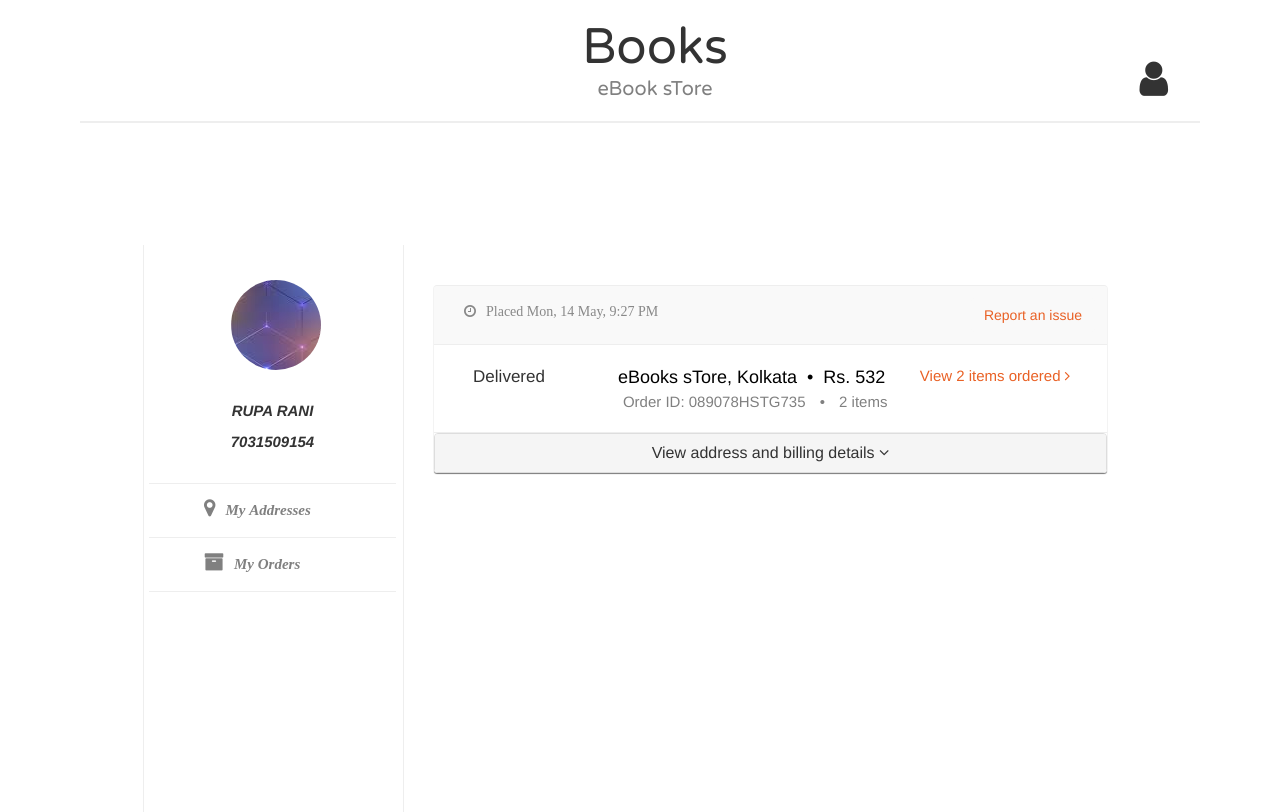
After one commit to Rupa1995/ebook_store, a PHP site: page /user/order.php in a window 1280 px wide. The commit adds this page. Run offline with PHP 8.4, Linux system fonts and the light colour scheme.

Commit message:
created order list page

```diff
--- a/admin/book.php
+++ b/admin/book.php
@@ -21,7 +21,7 @@
   <div class="header-top">
     <div class="upper-header container">
       <div class="logo">
-          <a href="index.php">
+          <a href="home.php">
             <h1>Books</h1>
             <span>eBook sTore</span>
           </a>
--- a/admin/book_category.php
+++ b/admin/book_category.php
@@ -20,7 +20,7 @@
   <div class="header-top">
     <div class="upper-header container">
       <div class="logo">
-          <a href="index.php">
+          <a href="home.php">
             <h1>Books</h1>
             <span>eBook sTore</span>
           </a>
--- a/admin/order.php
+++ b/admin/order.php
@@ -20,7 +20,7 @@
   <div class="header-top">
     <div class="upper-header container">
       <div class="logo">
-          <a href="index.php">
+          <a href="home.php">
             <h1>Books</h1>
             <span>eBook sTore</span>
           </a>
--- a/admin/publisher.php
+++ b/admin/publisher.php
@@ -20,7 +20,7 @@
   <div class="header-top">
     <div class="upper-header container">
       <div class="logo">
-          <a href="index.php">
+          <a href="home.php">
             <h1>Books</h1>
             <span>eBook sTore</span>
           </a>
--- a/admin/user.php
+++ b/admin/user.php
@@ -20,7 +20,7 @@
   <div class="header-top">
     <div class="upper-header container">
       <div class="logo">
-          <a href="index.php">
+          <a href="home.php">
             <h1>Books</h1>
             <span>ebook store</span>
           </a>
--- a/index.php
+++ b/index.php
@@ -46,7 +46,7 @@
                         {
                           echo '<li><a href="./edit_profile.php?uid='.$_SESSION['userID'].'">Edit Profile</a></li>';
                           echo '<li><a href="./user/cart_item.php">Cart</a></li>';
-                          echo '<li><a href="#">Order</a></li>';
+                          echo '<li><a href="./user/order.php">Order</a></li>';
                           echo '<li><a href="./user/wishlist_item.php">Wishlist</a></li>';
                           echo '<li><a href="./logout.php" class="login_user">Logout</i></a></li>';
                         }
--- a/stylesheets/main.css
+++ b/stylesheets/main.css
@@ -177,16 +177,6 @@ backface-visibility: hidden;
   opacity: 99;
   width: 100%;
 }
-.glyphicon {
-  color: #fff;
-  font-size: 30px;
-  position: absolute;
-  top: 50%;
-  left: 50%;
-  transform: translate(-50%, -50%);
-  -ms-transform: translate(-50%, -50%);
-  white-space: nowrap;
-}
 
 /*.admin-box .text-box{position: absolute; top: 50%; left: 50%; transform: translate(-50%, -50%);}*/
 
@@ -262,3 +252,38 @@ hr{margin-bottom: 15px!important;}
   opacity: 1;
   right: 0;
 }
+/*---------------------------order-----------------------------*/
+.my-profile{width: 994px; padding-top: 105px; position: relative; margin: 0 auto 15px;}
+.card{background-color: whitesmoke; border-radius: 3px; box-shadow: 0 2px 2px 0 hsla(0,0%,78%, .5);}
+.my-profile_left{border-left: 1px solid #eee; padding: 5px; float: left; min-height: 567px; vertical-align: top;width: 258px;}
+.my-profile_right{width: calc(100% - 260px); border-left: 1px solid #eee; float: right; vertical-align: top;position: relative;min-height: 567px;}
+.profile-nav_detail{padding: 30px 0; text-align: center; border-bottom: 1px solid #eee;}
+.account-profile-img{height: 90px; width: 90px; border-radius: 90px; margin-left: 33%; background-image: url("../images/profile-logo.jpeg");}
+.account-profile-name{color: #333; font-size: 14px; font-weight: 500; padding-top: 30px;}
+.account-profile-phone{font-size: 12px; padding-top: 10px;}
+.profile-nav_list{line-height: 53px; list-style: none; display: block;}
+.list-unstyled{list-style: none; padding-left: 0; margin-top: 0; margin-bottom: 0;}
+.profile-item-list{border-bottom: 1px solid #eee; cursor: pointer; font-size: 14px; display: list-item;}
+.item-text{padding: 0 55px; color: gray; font-size: 20px;}
+.fa-map-marker::before , .fa-archive::before, .fa-clock-o::before{padding-right: 10px;}
+.my-cart{font-size: 14px; padding: 40px 30px 0; color: #888;}
+.my-cart-box{ border-radius: 3px; box-shadow: 0 1px 1px gray; }
+.my-cart-box-header{background-color: #f9f9f9; border-top: 1px solid #eee; border-bottom: 1px solid #eee; border-top-left-radius: 3px;border-top-right-radius: 3px; font-weight: 500; padding: 12px 0 12px 30px;}
+.my-cart-box-header-date{padding-top: 6px; float: left;}
+.report-issue{font-size: 12px; margin-right: 12px; padding: 8px 9px; background-color: #f9f9f9; border: 1px solid #e96125; color: #e96125; float: right;}
+.my-order-timeline{font-size: 14px; padding: 0; width: 160px; display: inline-block; margin: 0; vertical-align: top;word-break: break-all;}
+.timeline{text-align: left;position: relative; color: #333; margin-left: -50px;}
+.timeline-box{text-align: center; font-size: 17px;}
+.my-order{padding: 20px;}
+.my-order-header{display: inline-block; cursor: default;}
+.my-order-store{padding-top: 0; font-size: 18px; color: black;}
+.order-detail{color: gray; font-size: 15px;}
+.dot{padding: 5px;}
+.my-order-list{border-top:0; display: inline-block; float: right; margin: 0; padding: 0; vertical-align: top; font-weight: 400; text-align: right;}
+.my-order-list-item{margin-left: 0;}
+.order-list{padding-right: 17px;color: #e96125; font-size: 15px;}
+.cart-box-details{border-top: 1px solid #eee;}
+.cart-view-more{ border-radius: 3px 3px 0 0; color: #888;cursor: pointer; text-align: center;}
+.list-group-item h4{text-align: initial; margin-right: 75%;}
+.pay{float: left;margin-left: 30%;}
+.pay-amt{float: right;margin-right: 30%;}
--- /dev/null
+++ b/user/order.php
@@ -0,0 +1,144 @@
+<!DOCTYPE html>
+<html>
+<head>
+  <title>Ebook - Book</title>
+  <link rel="icon" type="images/png" href="images/book.png">
+  <meta charset="utf-8">
+  <meta name="viewport" content="user-scalable=no, initial-scale=1, maximum-scale=1, minimum-scale=1, width=device-width,height=device-height">
+  <link href="https://fonts.googleapis.com/css?family=Varela+Round&amp;subset=hebrew,latin-ext,vietnamese" rel="stylesheet">
+  <link rel="stylesheet" type="text/css" href="../css/font-awesome.min.css">
+  <link rel="stylesheet" type="text/css" href="../css/bootstrap-select.min.css">
+  <link rel="stylesheet" type="text/css" href="../css/bootstrap.min.css">
+  <link rel="stylesheet" type="text/css" href="../css/waitMe.css">
+  <link rel="stylesheet" type="text/css" href="../stylesheets/main.css">
+  <link rel="stylesheet" type="text/css" href="../stylesheets/register.css">
+    <link rel="stylesheet" href="https://maxcdn.bootstrapcdn.com/bootstrap/3.3.7/css/bootstrap.min.css">
+  <script src="https://ajax.googleapis.com/ajax/libs/jquery/3.3.1/jquery.min.js"></script>
+  <script src="https://maxcdn.bootstrapcdn.com/bootstrap/3.3.7/js/bootstrap.min.js"></script>
+</head>
+<body id="body_log">
+<div class="container">
+  <div class="header-top">
+    <div class="upper-header container">
+      <div class="logo">
+          <a href="../index.php">
+            <h1>Books</h1>
+            <span>eBook sTore</span>
+          </a>
+      </div>
+      <div class="pull-right menu">
+        <div class="right-nav" style="margin-right:77%;">
+          <div class="dropdown">
+            <i class = "fa fa-user dropdown-toggle" style = "font-size : 40px" data-toggle="dropdown"></i>
+                <ul class="dropdown-menu">
+                 <?php
+                      if(isset($_SESSION['login_user']))
+                      {
+                        echo '<li><a href="../edit_profile.php">Edit Profile</a></li>';
+                        echo '<li><a href="wishlist_item.php">Wishlist</a></li>';
+                        echo '<li><a href="cart_item.php">Cart</a></li>';
+                        echo '<li><a href="../logout.php" class="login_user">Logout</a></li>';
+                      }
+                      else
+                      {
+                        echo '<li><a href="../register.php?action=logout" class="register_user">Login/SignUp</a></li>';
+                       }
+                     ?>
+              </ul>
+        </div>
+        </div>
+      </div>
+    </div><hr>
+  <div class="clearfix"></div>
+ </div>
+ <div class="wrapper my-profile">
+ 	<div class="card my-profile_wrapper">
+ 		<div class="my-profile_left">
+ 			<div class="profile-nav">
+ 				<div class="profile-nav_detail">
+ 					<div class="account-profile-img"></div>
+ 					<div class="account-profile-name"><b><i>RUPA RANI</i></b></div>
+ 					<div class="account-profile-phone"><b><i>7031509154</i></b></div>
+ 				</div>
+ 				<div class="profile-nav_list">
+ 					<ul class="list-unstyled">
+ 						<a href="#" class="profile-item-list">
+ 							<li class="item-text fa fa-map-marker"><b><i>My Addresses</i></b></li>
+ 						</a>
+ 						<a href="orderlist.php" class="profile-item-list">
+ 							<li class="item-text fa fa-archive"><b><i>My Orders</i></b></li>
+ 						</a>
+ 					</ul>
+ 				</div>
+ 			</div>
+ 		</div>
+ 		<div class="my-profile_right">
+ 			<div class="my-carts">
+ 				<div class="my-cart">
+ 					<div class="my-cart-box">
+ 						<div class="my-cart-box-header">
+ 							<div class="my-cart-box-header-date fa fa-clock-o">Placed Mon, 14 May, 9:27 PM</div>
+ 							<a href="" class="btn btn-inverted report-issue">Report an issue</a>
+ 							<div class="clearfix"></div>
+ 						</div>
+ 						<div class="my-order">
+ 							<div class="my-order-timeline">
+ 								<div class="timeline">
+ 									<div class="timeline-box">Delivered</div>
+ 								</div>
+ 							</div>
+ 							<div class="my-order-header">
+ 								<div class="my-order-store">
+ 									<span class="my-order-store-details">eBooks sTore, Kolkata</span>
+ 									<span class="my-order-store-details dot">&bull;</span>
+ 									<span class="my-order-store-details">Rs. 532</span>
+ 								</div>
+ 								<div class="order-detail">
+ 									<span class="my-order-store-details dot">Order ID: 089078HSTG735
+ 									</span>
+ 									<span class="my-order-store-details dot">&bull;</span>
+ 									<span class="my-order-store-details dot">2 items</span>
+ 								</div>
+ 							</div>
+ 							<div class="my-order-list">
+ 								<div class="my-order-list-item">
+ 									<a href="orderlist.php" class="order-list">
+ 										<span class="order-list-item">View 2 items ordered <i class="fa fa-angle-right"></i></span>
+ 									</a>
+ 								</div>
+ 							</div>
+ 							<div class="clearfix"></div>
+ 						</div>
+ 						<div class="cart-box-details panel-group">
+ 							<div class="cart-view-more panel panel-default">
+ 								<div class="panel-heading">
+ 									<h4 class="panel-title">
+ 									<a data-toggle="collapse" href="#collapsel1">View address and billing details <i class="fa fa-angle-down"></i></a>
+ 									</h4>
+ 								</div>
+ 								<div class="panel-collapse collapse" id="collapsel1">
+ 									<ul class="list-group">
+ 										<li class="list-group-item">
+ 											<h4>Delivery Address:</h4>
+ 											<p><b>AJ-143, sector 2, saltlake, kolkata - 700091</b></p>
+ 										</li>
+ 										<li class="list-group-item">
+ 											<h4>Payment:</h4>
+	 											<p><b><span class="pay">Subtotal:</span><span class="pay-amt">Rs.432</span></b></p>
+	 											<p><b><span class="pay">Estimated Tax:</span><span class="pay-amt">Rs. 20</span></b></p>
+	 											<p><b><span class="pay">Delivery:</span><span class="pay-amt" style="color: #43e684;">FREE</span></b></p>
+	 											<p><b><span class="pay">Amount Payable:</span><span class="pay-amt">Rs. 452</span></b></p>
+ 										</li>
+ 									</ul>
+ 								</div>
+ 							</div>
+ 						</div>
+ 					</div>
+ 				</div>
+ 			</div>
+ 		</div>
+ 	</div>
+ </div>
+</div>
+</body>
+</html>
```
Also changed, not shown: user/orderlist.php (added, +132 -0 lines), images/book_img/book11.jpeg (added), images/profile-logo.jpeg (added).
